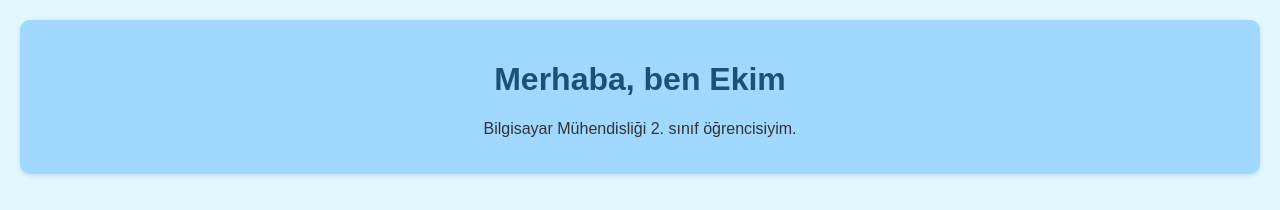
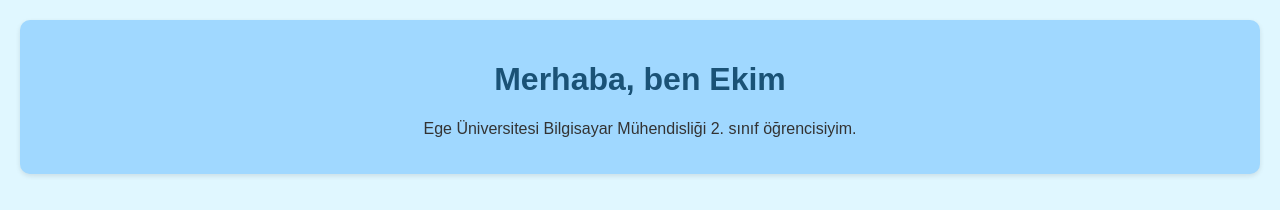
Before and after one commit to EkimBolat/ekimbolat.github.io, a plain HTML site: page index.html in a window 1280 px wide. Shown: the top 210 px of the page. Drawn offline with Linux system fonts and the light colour scheme.

Commit message:
Update index.html

```diff
--- a/index.html
+++ b/index.html
@@ -51,7 +51,7 @@
 <body>
   <header>
     <h1>Merhaba, ben Ekim</h1>
-    <p>Bilgisayar Mühendisliği 2. sınıf öğrencisiyim.</p>
+    <p>Ege Üniversitesi Bilgisayar Mühendisliği 2. sınıf öğrencisiyim.</p>
   </header>
 
   <section>
```
